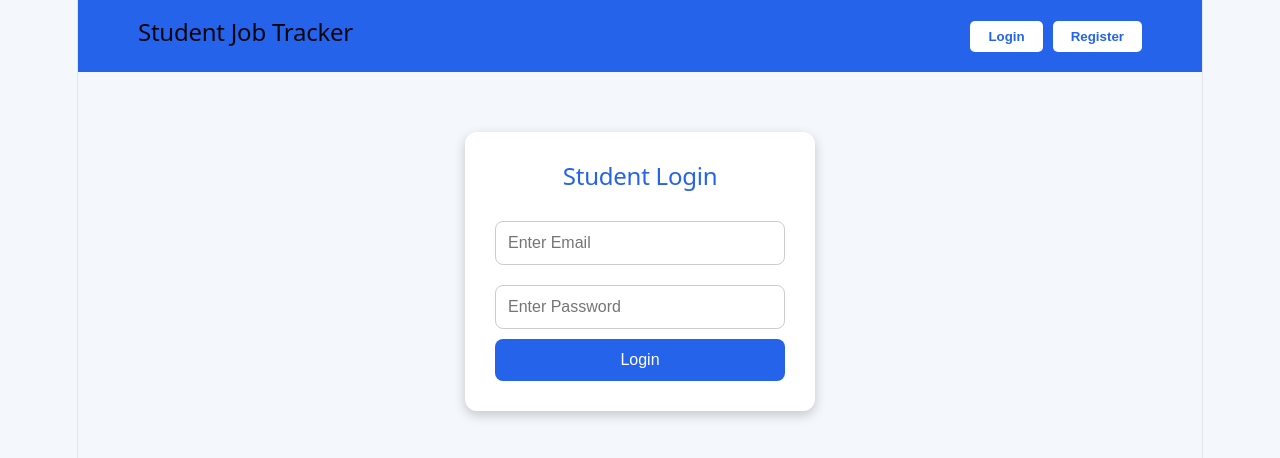
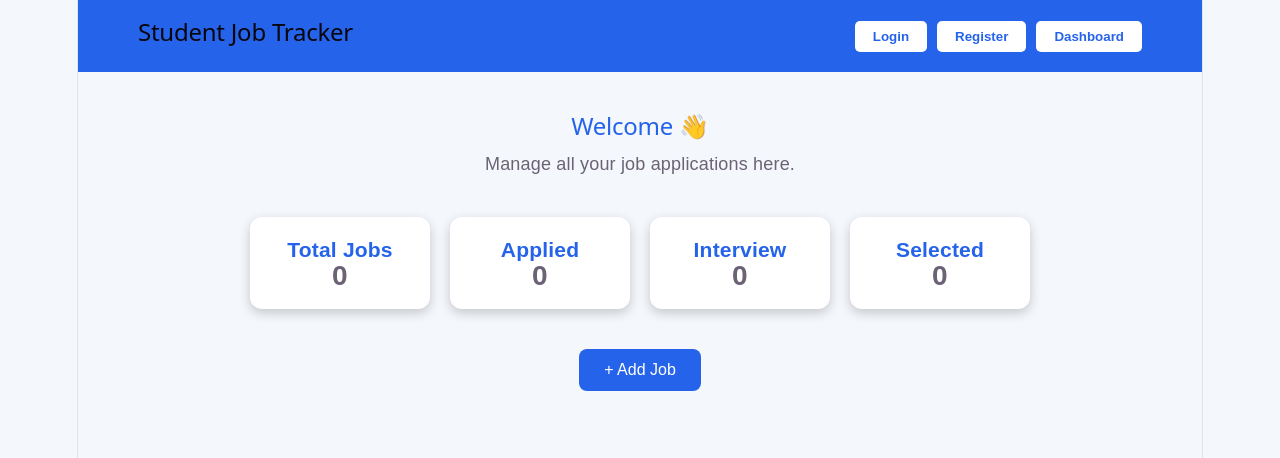
Before and after one commit to Ankita2510-del/Student-Job-Tracker, a React app in the folder frontend/: page / in a window 1280 px wide. Shown: the top 458 px of the page. Built offline with nearby package versions, Linux system fonts and the light colour scheme; the HTML template or start-up script is replaced by a standard one.

Commit message:
Added dashboard navigation and Add job page

```diff
--- a/frontend/src/App.jsx
+++ b/frontend/src/App.jsx
@@ -2,9 +2,11 @@ import { useState } from "react";
 import "./App.css";
 import Login from "./components/Login";
 import Register from "./components/Register";
+import Dashboard from "./components/Dashboard";
+import AddJob from "./components/AddJob";
 
 function App() {
-  const [page, setPage] = useState("login");
+  const [page, setPage] = useState("dashboard");
 
   return (
     <>
@@ -14,10 +16,16 @@ function App() {
         <div>
           <button onClick={() => setPage("login")}>Login</button>
           <button onClick={() => setPage("register")}>Register</button>
+          <button onClick={() => setPage("dashboard")}>Dashboard</button>
         </div>
       </nav>
 
-      {page === "login" ? <Login /> : <Register />}
+      {page === "login" && <Login />}
+{page === "register" && <Register />}
+{page === "dashboard" && (
+  <Dashboard openAddJob={() => setPage("addjob")} />
+)}
+{page === "addjob" && <AddJob />}
     </>
   );
 }
--- /dev/null
+++ b/frontend/src/components/AddJob.css
@@ -0,0 +1,43 @@
+.addjob-container{
+    display:flex;
+    justify-content:center;
+    margin-top:40px;
+}
+
+.addjob-box{
+    width:400px;
+    background:white;
+    padding:30px;
+    border-radius:12px;
+    box-shadow:0 4px 12px rgba(0,0,0,.2);
+}
+
+.addjob-box h2{
+    text-align:center;
+    color:#2563eb;
+    margin-bottom:20px;
+}
+
+.addjob-box input,
+.addjob-box select{
+    width:100%;
+    padding:12px;
+    margin:10px 0;
+    border:1px solid #ccc;
+    border-radius:8px;
+    box-sizing:border-box;
+}
+
+.addjob-box button{
+    width:100%;
+    padding:12px;
+    background:#2563eb;
+    color:white;
+    border:none;
+    border-radius:8px;
+    cursor:pointer;
+}
+
+.addjob-box button:hover{
+    background:#1d4ed8;
+}
--- /dev/null
+++ b/frontend/src/components/AddJob.jsx
@@ -0,0 +1,30 @@
+import "./AddJob.css";
+
+function AddJob() {
+  return (
+    <div className="addjob-container">
+      <div className="addjob-box">
+        <h2>Add New Job</h2>
+
+        <input type="text" placeholder="Company Name" />
+
+        <input type="text" placeholder="Job Role" />
+
+        <input type="text" placeholder="Location" />
+
+        <select>
+          <option>Applied</option>
+          <option>Interview</option>
+          <option>Selected</option>
+          <option>Rejected</option>
+        </select>
+
+        <input type="date" />
+
+        <button>Add Job</button>
+      </div>
+    </div>
+  );
+}
+
+export default AddJob;
--- /dev/null
+++ b/frontend/src/components/Dashboard.css
@@ -0,0 +1,48 @@
+.dashboard{
+    padding:40px;
+    text-align:center;
+}
+
+.dashboard h2{
+    color:#2563eb;
+    margin-bottom:10px;
+}
+
+.cards{
+    display:flex;
+    justify-content:center;
+    gap:20px;
+    flex-wrap:wrap;
+    margin:40px 0;
+}
+
+.card{
+    width:180px;
+    background:white;
+    padding:20px;
+    border-radius:12px;
+    box-shadow:0 4px 12px rgba(0,0,0,0.2);
+}
+
+.card h3{
+    color:#2563eb;
+}
+
+.card p{
+    font-size:28px;
+    font-weight:bold;
+}
+
+.add-btn{
+    padding:12px 25px;
+    border:none;
+    background:#2563eb;
+    color:white;
+    border-radius:8px;
+    cursor:pointer;
+    font-size:16px;
+}
+
+.add-btn:hover{
+    background:#1d4ed8;
+}
--- /dev/null
+++ b/frontend/src/components/Dashboard.jsx
@@ -0,0 +1,38 @@
+import "./Dashboard.css";
+
+function Dashboard({ openAddJob }) {
+  return (
+    <div className="dashboard">
+      <h2>Welcome 👋</h2>
+      <p>Manage all your job applications here.</p>
+
+      <div className="cards">
+        <div className="card">
+          <h3>Total Jobs</h3>
+          <p>0</p>
+        </div>
+
+        <div className="card">
+          <h3>Applied</h3>
+          <p>0</p>
+        </div>
+
+        <div className="card">
+          <h3>Interview</h3>
+          <p>0</p>
+        </div>
+
+        <div className="card">
+          <h3>Selected</h3>
+          <p>0</p>
+        </div>
+      </div>
+
+      <button className="add-btn" onClick={openAddJob}>
+        + Add Job
+      </button>
+    </div>
+  );
+}
+
+export default Dashboard;
```
